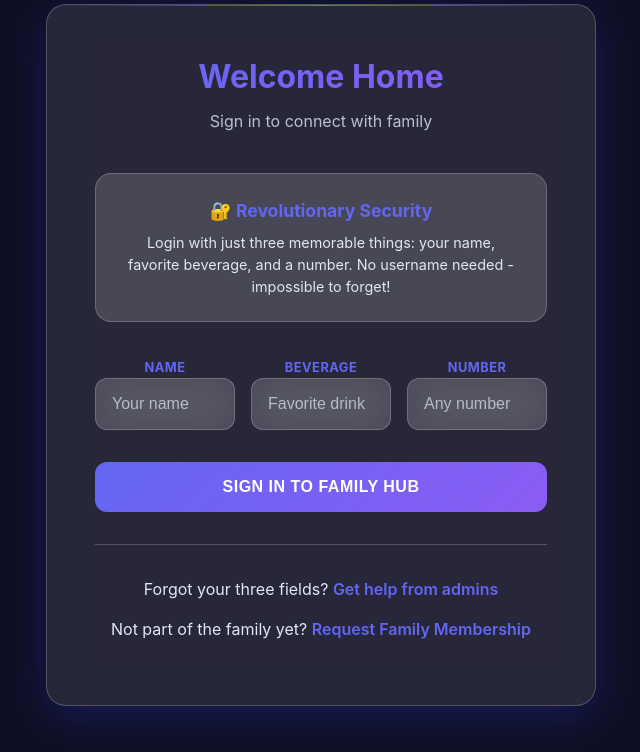
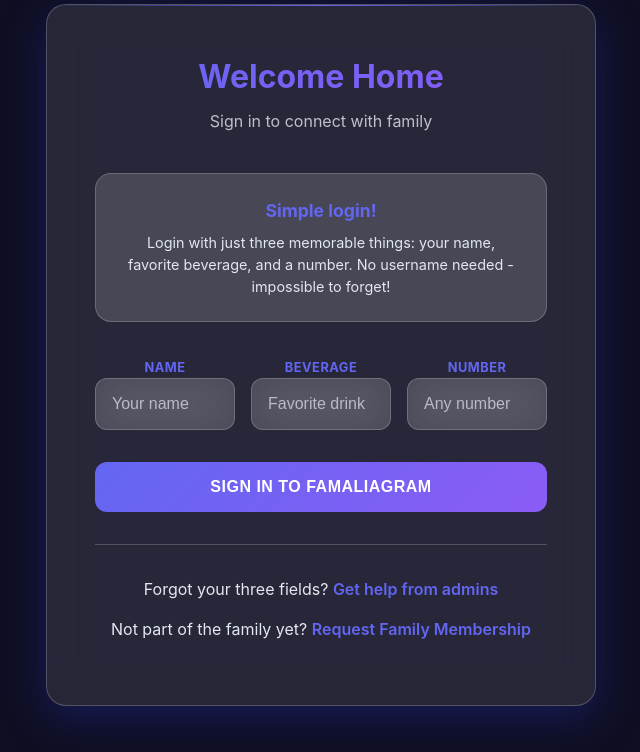
Before and after one commit to zayd100/kincircle, a PHP site: page /login.php in a window 1280 px wide. Shown: the part 140-892 px from the top of the page, without its empty margins (319-959 px from the left). Run offline with PHP 8.4, Linux system fonts and the light colour scheme; a stand-in replaces the project's code that opens the database connection.

Commit message:
reading code, minor changes in comments, have to extend the functionality and features.

```diff
--- a/js/app.js
+++ b/js/app.js
@@ -231,7 +231,7 @@ document.getElementById('contact-search').addEventListener('input', function(e)
 
 // Data submission functions
 function submitRecipe(data) {
-    // In a real app, this would save to a backend
+    // In a real app, this would save to a backend, this transaction is to be made now.
     console.log('Saving recipe:', data);
     showMessage('Recipe added successfully!', 'success');
     closeModal();
@@ -271,7 +271,7 @@ function showMessage(text, type = 'success') {
 }
 
 function getRecipeData(recipeId) {
-    // Mock data - replace with actual data loading
+    // Mock data - replace with actual data loading //SQL.
     const recipes = {
         'chili': {
             name: 'Grandma\'s Chili',
--- a/login.php
+++ b/login.php
@@ -76,7 +76,7 @@ if ($_SERVER['REQUEST_METHOD'] === 'POST') {
 <head>
     <meta charset="UTF-8">
     <meta name="viewport" content="width=device-width, initial-scale=1.0">
-    <title>Family Login - Reed & Weaver</title>
+    <title>Family Login - Familiagram</title>
     <link rel="stylesheet" href="css/main.css">
     <style>
         /* Login-specific glass morphism styling */
@@ -307,7 +307,7 @@ if ($_SERVER['REQUEST_METHOD'] === 'POST') {
             </div>
 
             <div class="three-field-explanation">
-                <h3>🔐 Revolutionary Security</h3>
+                <h3>Simple login!</h3>
                 <p>Login with just three memorable things: your name, favorite beverage, and a number. No username needed - impossible to forget!</p>
             </div>
 
@@ -340,7 +340,7 @@ if ($_SERVER['REQUEST_METHOD'] === 'POST') {
                 </div>
 
                 <button type="submit" class="btn-login">
-                    Sign In to Family Hub
+                    Sign In to Famaliagram
                 </button>
             </form>
 
--- a/password-help.php
+++ b/password-help.php
@@ -42,7 +42,7 @@ if ($_SERVER['REQUEST_METHOD'] === 'POST') {
 <head>
     <meta charset="UTF-8">
     <meta name="viewport" content="width=device-width, initial-scale=1.0">
-    <title>Password Help - Reed & Weaver</title>
+    <title>Password Help Familiagram</title>
     <link rel="stylesheet" href="css/main.css">
     <style>
         .help-container {
```
